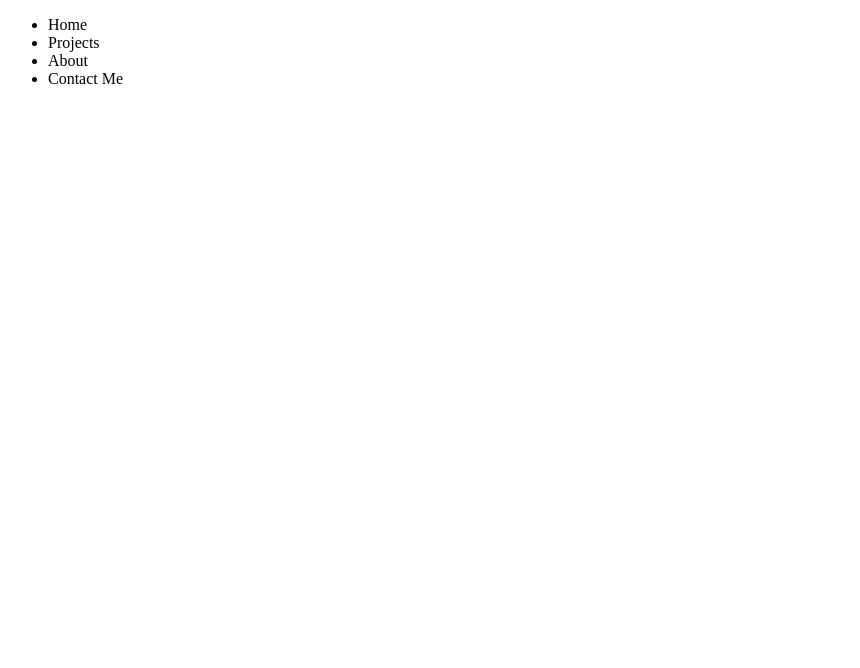
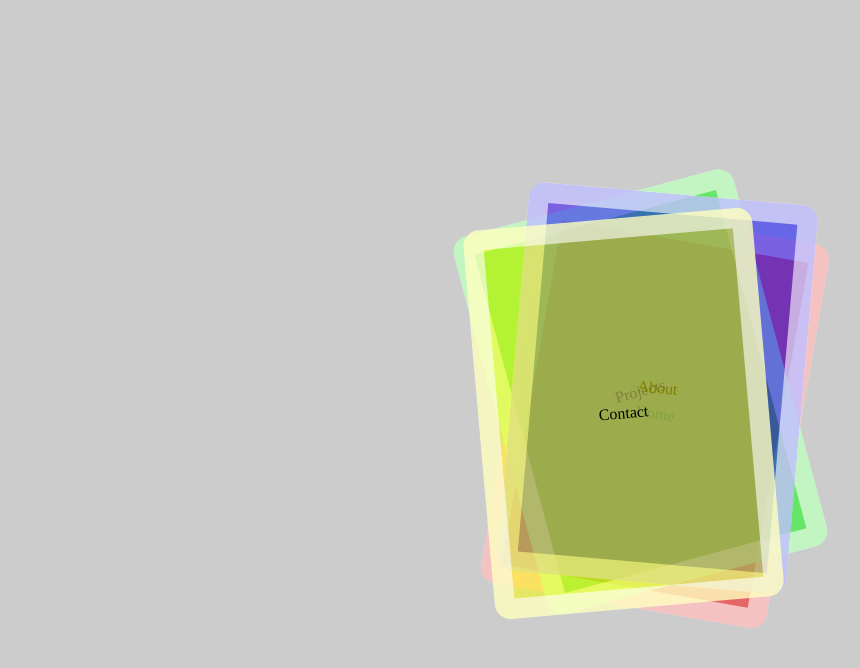
Before and after one commit to SSN34/SSN34, a plain HTML site: page index.html in a window 1280 px wide. Shown: the whole page, without its empty margins (0-860 px from the left). Drawn offline with Linux system fonts and the light colour scheme.

Commit message:
added some code

```diff
--- /dev/null
+++ b/index.css
@@ -0,0 +1,65 @@
+body {
+    padding: 0;
+    margin: 0;
+    background: rgba(0, 0, 0, 0.2);
+}
+
+.cards-container {
+    background: rgba(0, 0, 0, 0.2);
+}
+
+.cards-transition{
+    transition: 800ms cubic-bezier(1,.7,.14,1);
+}
+
+.cards {
+    position: absolute;
+    top: 50%;
+    left: 50%;
+    width: 250px;
+    aspect-ratio: 5/7;
+    border-radius: 1rem;
+    justify-content: center;
+    display: flex;
+    align-items: center;
+    border: 20px solid rgba(255, 255, 255, 0.6);
+    transform: translate(-50%, -50%);
+    z-Index: 5;
+}
+
+.cards:nth-child(1) {
+    background: rgba(255, 0, 0, 0.5);
+    transform: rotate(10deg) translate(-55%, -40%);
+}
+.cards:nth-child(2) {
+    background: rgba(0, 255, 0, 0.5);
+    transform: rotate(-15deg) translate(-30%, -60%);
+}
+.cards:nth-child(3) {
+    background: rgba(0, 0, 255, 0.5);
+    transform: rotate(5deg) translate(-50%, -50%);
+}
+.cards:nth-child(4) {
+    background: rgba(255, 255, 0, 0.5);
+    transform: rotate(-5deg) translate(-50%, -50%);
+}
+
+.cards-container:hover > .cards:nth-child(1) {
+    transform: rotate(-10deg) translate(-160%, -70%);
+}
+
+.cards-container:hover > .cards:nth-child(2) {
+    transform: rotate(-5deg) translate(-80%, -50%);
+}
+
+.cards-container:hover > .cards:nth-child(3) {
+    transform: rotate(5deg) translate(-0%, -50%);
+}
+
+.cards-container:hover > .cards:nth-child(4) {
+    transform: rotate(10deg) translate(70%, -60%);
+}
+
+.cards:hover{
+    z-index: 10;
+}
--- a/index.html
+++ b/index.html
@@ -5,16 +5,15 @@
     <meta charset="UTF-8">
     <meta http-equiv="X-UA-Compatible" content="IE=edge">
     <meta name="viewport" content="width=device-width, initial-scale=1.0">
-    <title>Soumya Narayan</title>
+    <title>Portfolio • Soumya Narayan</title>
+    <link rel="stylesheet" href="index.css">
 </head>
 <body>
-    <nav>
-        <ul>
-            <li>Home</li>
-            <li>Projects</li>
-            <li>About</li>
-            <li>Contact Me</li>
-        </ul>
-    </nav>
+<div class="cards-container">
+    <div class="cards cards-transition">Home</div>
+    <div class="cards cards-transition">Projects</div>
+    <div class="cards cards-transition">About</div>
+    <div class="cards cards-transition">Contact</div>
+</div>
 </body>
 </html>
```
